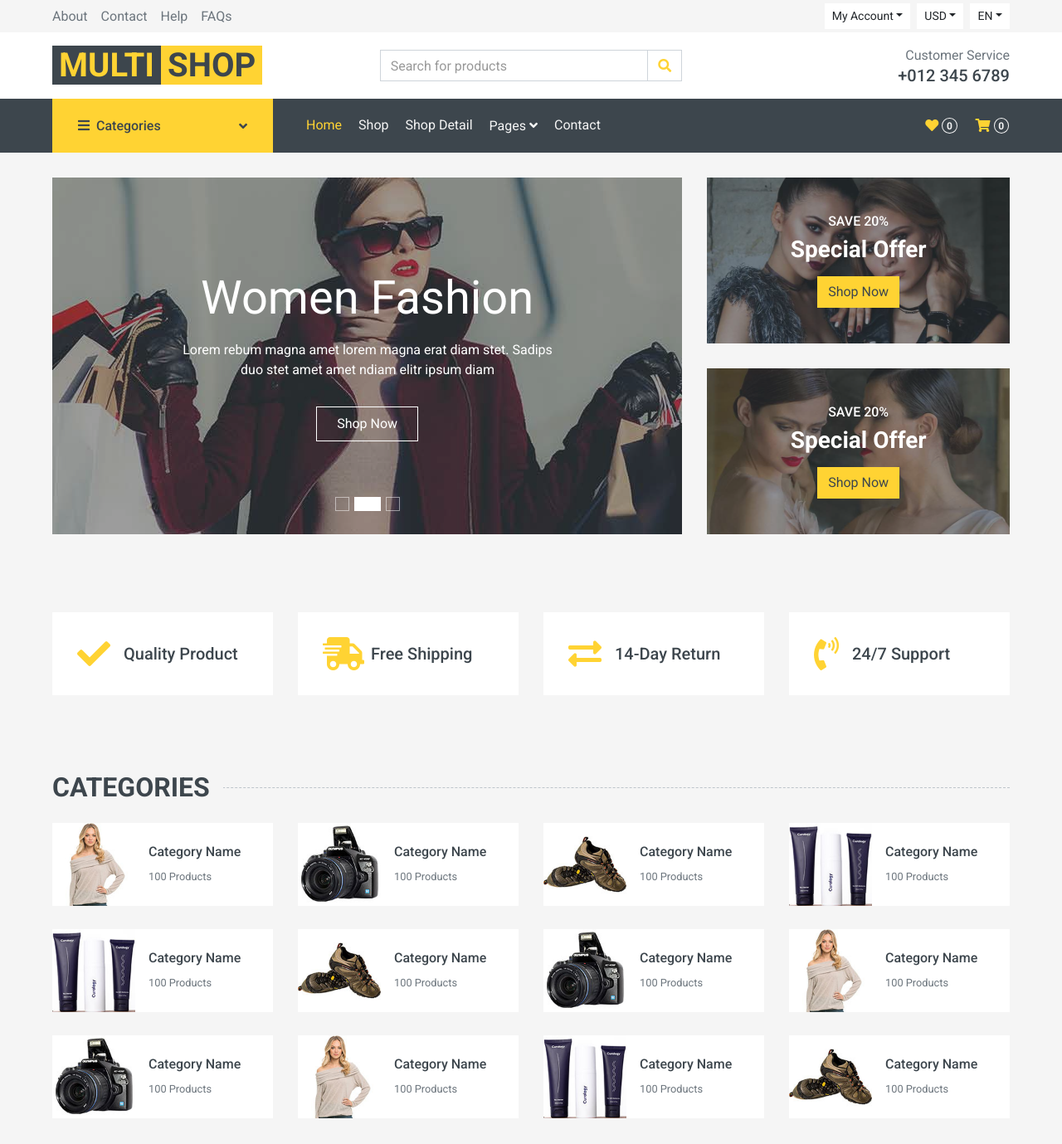
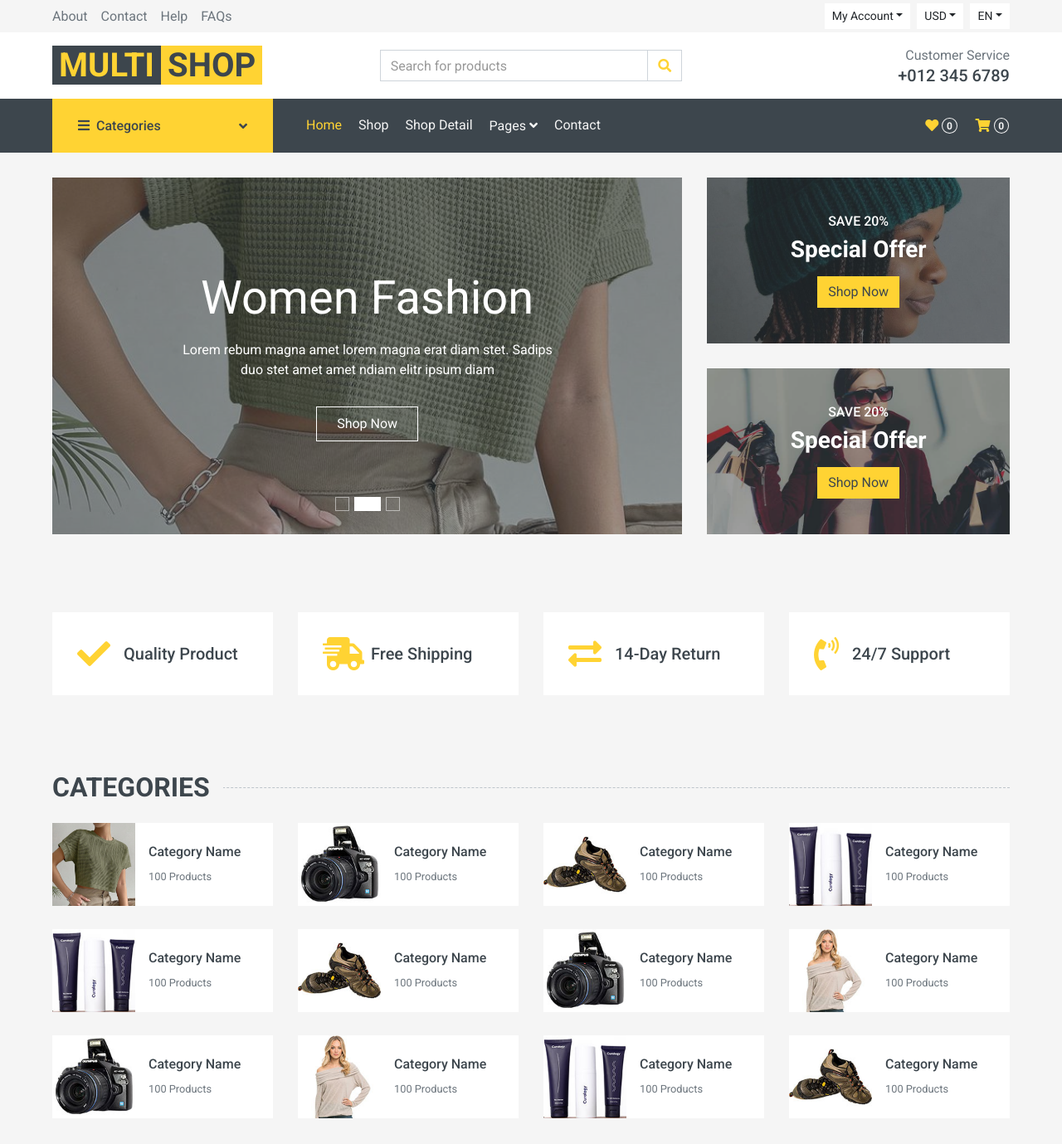
Before and after one commit to Jbriguel/Kenna-Crochet, a plain HTML site: page index.html in a window 1280 px wide. Shown: the top 1379 px of the page at 83% size. Drawn offline with nearby package versions, Linux system fonts and the light colour scheme.

Commit message:
first commit+

```diff
--- a/index.html
+++ b/index.html
@@ -187,7 +187,7 @@
                     </ol>
                     <div class="carousel-inner">
                         <div class="carousel-item position-relative active" style="height: 430px;">
-                            <img class="position-absolute w-100 h-100" src="img/carousel-1.jpg" style="object-fit: cover;">
+                            <img class="position-absolute w-100 h-100" src="img/tricot_habit.jpeg" style="object-fit: cover;">
                             <div class="carousel-caption d-flex flex-column align-items-center justify-content-center">
                                 <div class="p-3" style="max-width: 700px;">
                                     <h1 class="display-4 text-white mb-3 animate__animated animate__fadeInDown">Men Fashion</h1>
@@ -197,7 +197,7 @@
                             </div>
                         </div>
                         <div class="carousel-item position-relative" style="height: 430px;">
-                            <img class="position-absolute w-100 h-100" src="img/carousel-2.jpg" style="object-fit: cover;">
+                            <img class="position-absolute w-100 h-100" src="img/tricot_habit2.jpeg" style="object-fit: cover;">
                             <div class="carousel-caption d-flex flex-column align-items-center justify-content-center">
                                 <div class="p-3" style="max-width: 700px;">
                                     <h1 class="display-4 text-white mb-3 animate__animated animate__fadeInDown">Women Fashion</h1>
@@ -221,7 +221,7 @@
             </div>
             <div class="col-lg-4">
                 <div class="product-offer mb-30" style="height: 200px;">
-                    <img class="img-fluid" src="img/offer-1.jpg" alt="">
+                    <img class="img-fluid" src="img/tricot_habit3.jpeg" alt="">
                     <div class="offer-text">
                         <h6 class="text-white text-uppercase">Save 20%</h6>
                         <h3 class="text-white mb-3">Special Offer</h3>
@@ -229,7 +229,7 @@
                     </div>
                 </div>
                 <div class="product-offer mb-30" style="height: 200px;">
-                    <img class="img-fluid" src="img/offer-2.jpg" alt="">
+                    <img class="img-fluid" src="img/carousel-2.jpg" alt="">
                     <div class="offer-text">
                         <h6 class="text-white text-uppercase">Save 20%</h6>
                         <h3 class="text-white mb-3">Special Offer</h3>
@@ -282,7 +282,7 @@
                 <a class="text-decoration-none" href="">
                     <div class="cat-item d-flex align-items-center mb-4">
                         <div class="overflow-hidden" style="width: 100px; height: 100px;">
-                            <img class="img-fluid" src="img/cat-1.jpg" alt="">
+                            <img class="img-fluid" src="img/tricot_habit2.jpeg" alt="">
                         </div>
                         <div class="flex-fill pl-3">
                             <h6>Category Name</h6>
```
Also changed, not shown: img/tricot_habit.jpeg (added), img/tricot_habit2.jpeg (added), img/tricot_habit3.jpeg (added).
